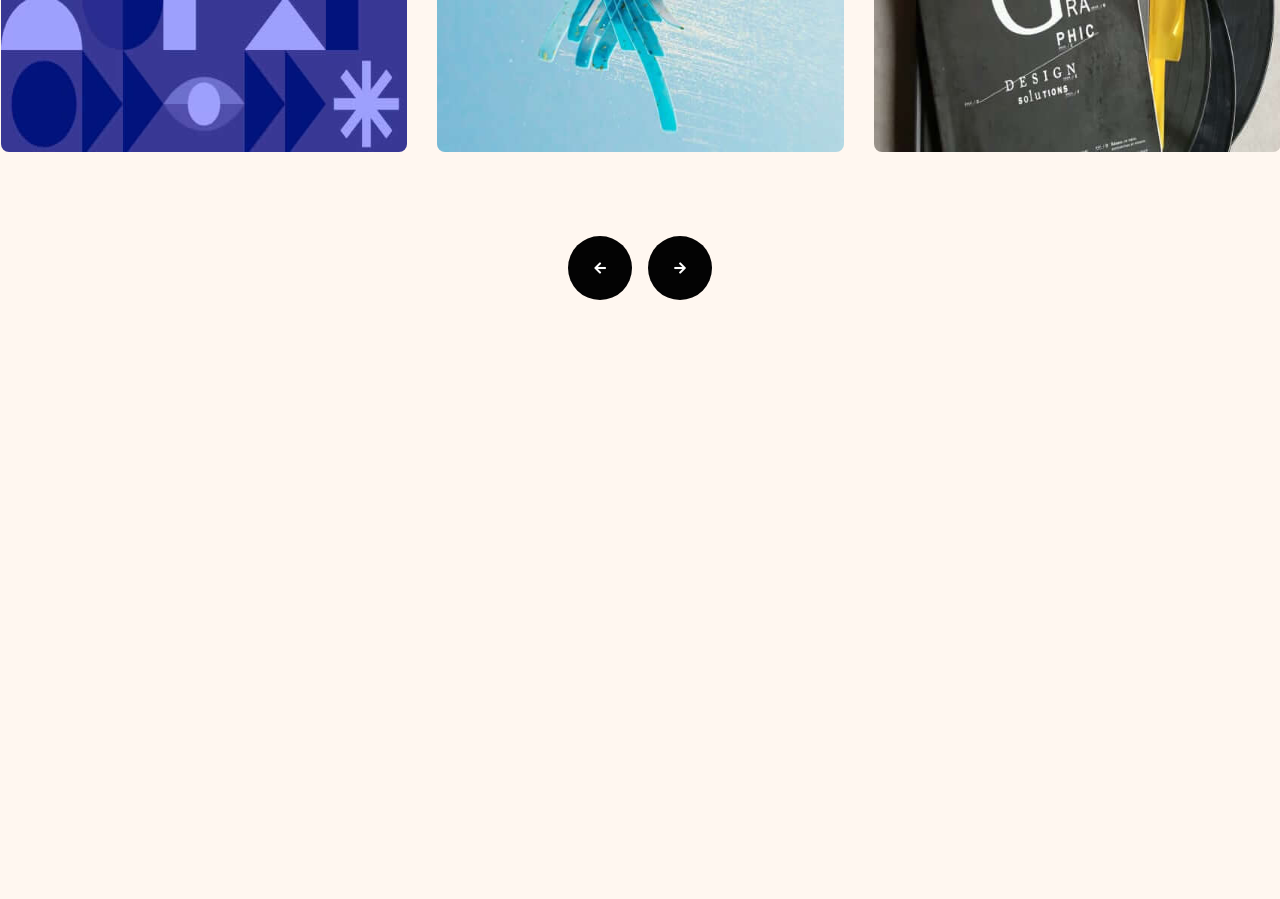
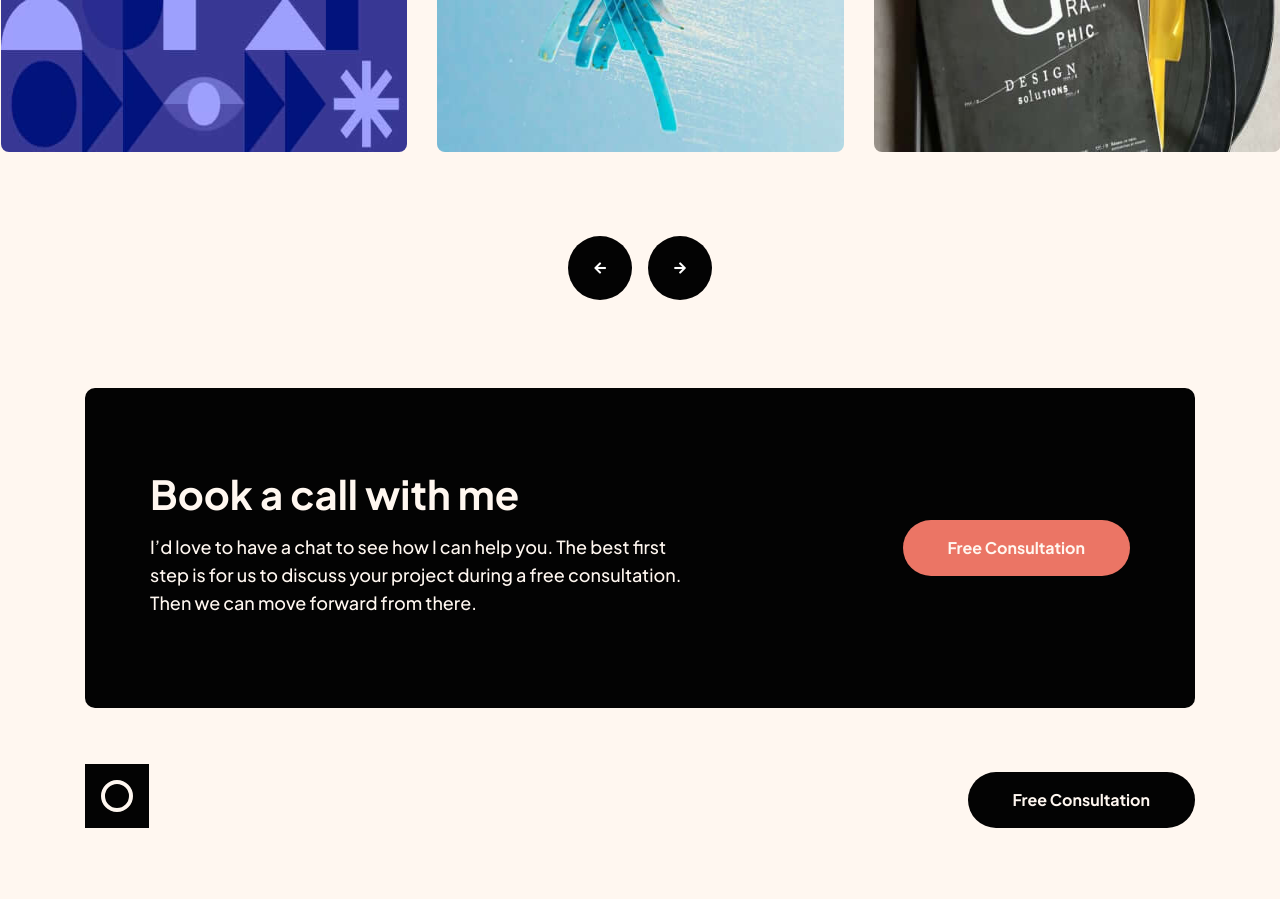
Before and after one commit to Ergashev95/single-page-design-portfolio, a plain HTML site: page index.html in a window 1280 px wide. Shown: the part 1685-2584 px from the top of the page. Before the commit the page ends 1985 px from the top, so only its background shows below. Drawn offline with Linux system fonts and the light colour scheme.

Commit message:
finish site footer

```diff
--- a/css/main.css
+++ b/css/main.css
@@ -275,3 +275,46 @@ body {
 
 
 /* MY WORK SECTION */
+
+/* CONTACT SECTION */
+.contact {
+    padding-top: 88px;
+    padding-bottom: 56px;
+}
+.contact-content {
+    background-color: var(--Black);
+    border-radius: 10px;
+    padding-left: 65px;
+    padding-right: 65px;
+    width: 100%;
+    height: 320px;
+    display: flex;
+    align-items: center;
+    justify-content: space-between;
+}
+.contact-desc {
+    display: flex;
+    flex-direction: column;
+    row-gap: 25px;
+}
+.contact-title {
+    color: var(--Light-Cream);
+    font-size: 40px;
+    font-weight: 700;
+}
+.contact-text {
+    max-width: 540px;
+    width: 100%;
+    color: var(--Light-Cream);
+    font-size: 18px;
+    font-weight: 500;
+    line-height: 28px;
+
+}
+/* CONTACT SECTION */
+
+/* SITE-FOOTER */
+.site-footer {
+    padding-bottom: 64px;
+}
+/* SITE-FOOTER */
--- a/index.html
+++ b/index.html
@@ -127,8 +127,32 @@
           </button>
         </div>
       </section>
+
+      <section class="contact">
+        <div class="container">
+          <div class="contact-content">
+            <div class="contact-desc">
+              <h3 class="contact-title">Book a call with me</h3>
+              <p class="contact-text">I’d love to have a chat to see how I can help you. The best first step is for us to discuss your project during a free consultation. Then we can move forward from there.</p>
+            </div>
+            <a href="#!" class="contact-btn btn-2">Free Consultation</a>
+          </div>
+        </div>
+      </section>
     </main>
     <!-- SITE-MAIN -->
+
+    <!-- SITE-FOOTER -->
+<footer class="site-footer">
+  <div class="container d-flex">
+    <a href="./index.html" class="site-logo logo">
+      <img src="./assets/logo.svg" alt="Site logo" class="logo-image" />
+    </a>
+
+    <a href="#!" class="site-footer__call btn-1">Free Consultation</a>
+  </div>
+</footer>
+    <!-- SITE-FOOTER -->
 
 
 
```
